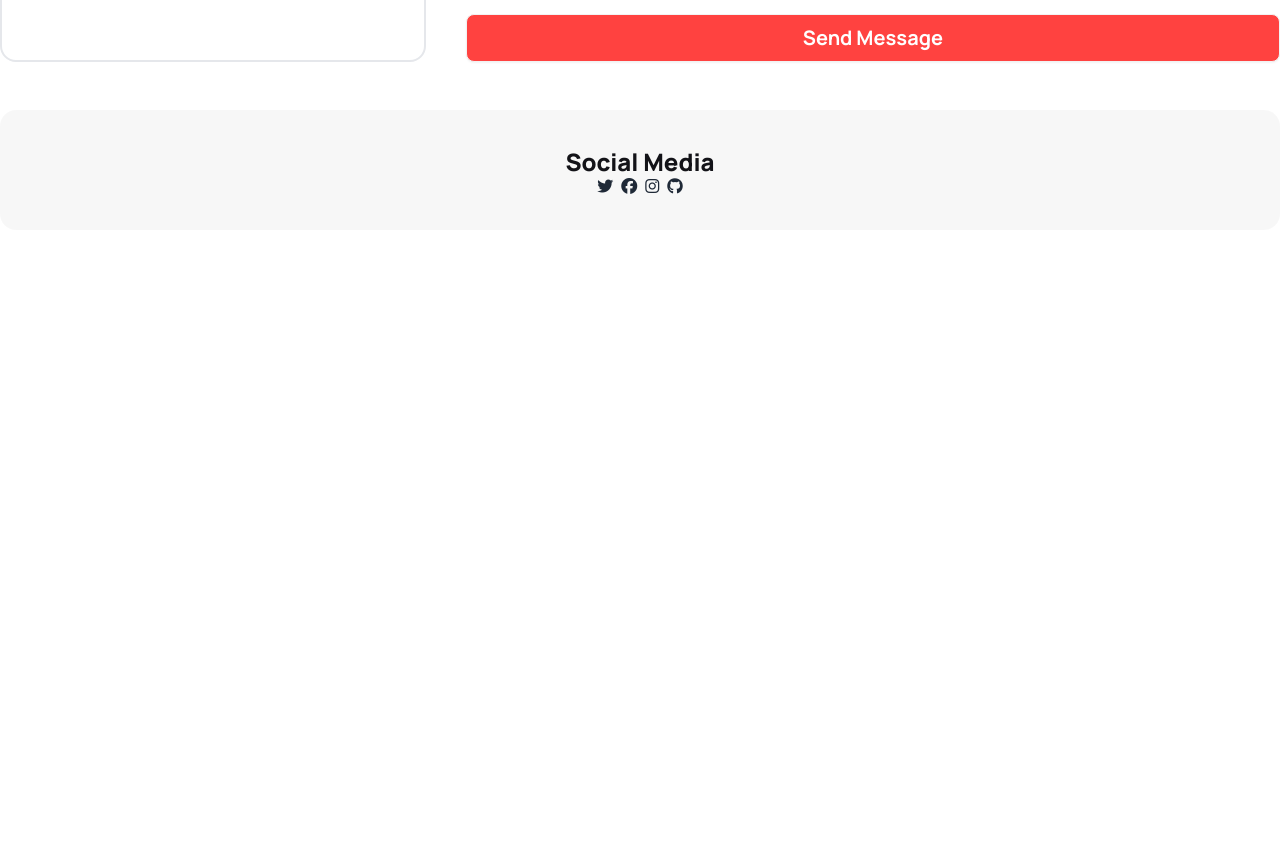
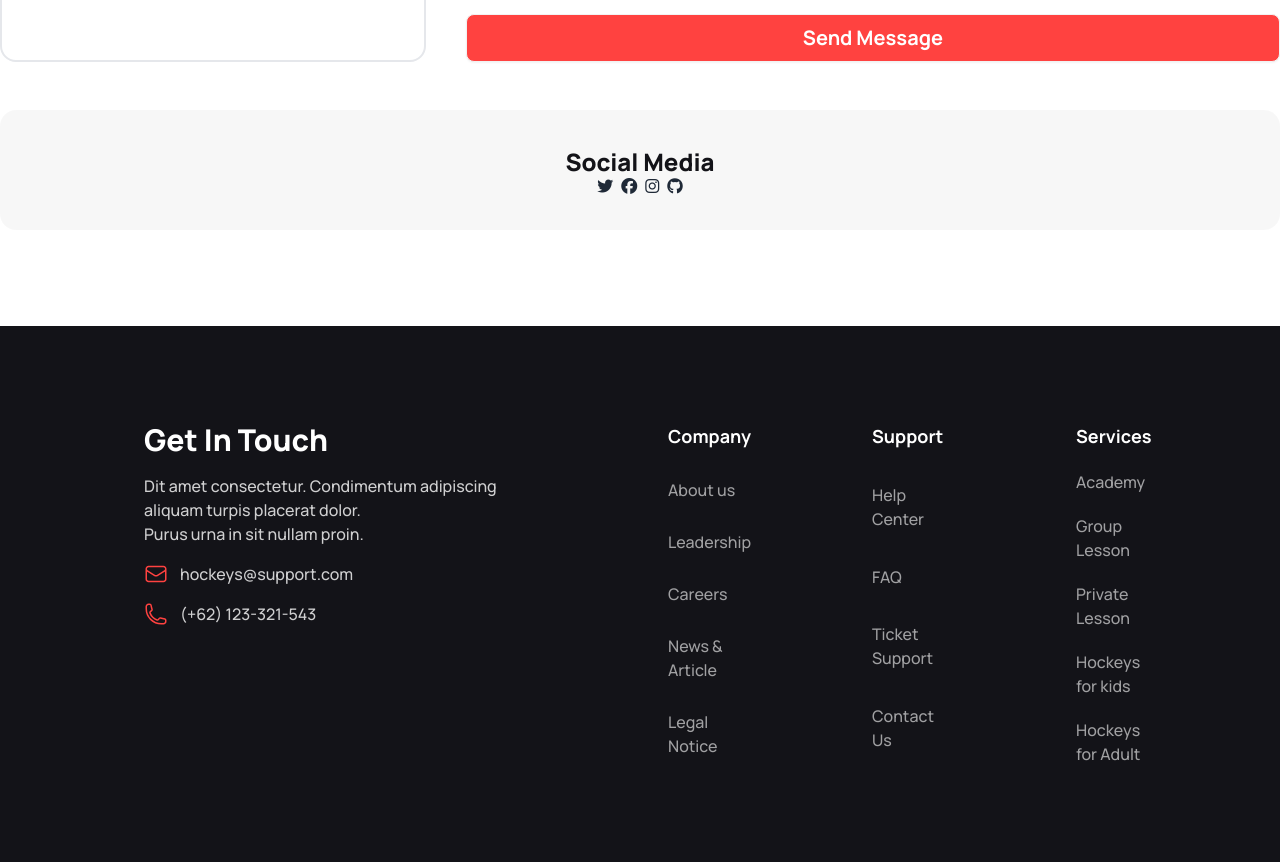
Before and after one commit to muhammadmahfuzmr/Assignment3-B9, a plain HTML site: page index.html in a window 1280 px wide. Shown: the part 4313-5175 px from the top of the page. Before the commit the page ends 4639 px from the top, so only its background shows below. Drawn offline with nearby package versions, Linux system fonts and the light colour scheme.

Commit message:
added footer

```diff
--- a/index.html
+++ b/index.html
@@ -497,8 +497,48 @@
 
             </div>
         </section>
+    </main>
+    <!-- footer section  -->
 
-    </main>
+    <footer class="flex gap-14 flex-col lg:flex-row  bg-[#131318] py-24 px-36">
+        <div class="space-y-4 flex-1 justify-center lg:justify-start text-center lg:text-left">
+            <h2 class="text-3xl font-extrabold text-[#FFFFFF]">Get In Touch</h2>
+            <p class="text-base font-medium text-[#FFFFFFCC]">Dit amet consectetur. Condimentum  adipiscing <br> aliquam turpis placerat dolor. <br> Purus urna in sit nullam proin.</p>
+            <div  class="flex gap-3 items-center justify-center  lg:justify-start">
+                <img src="Images/message.svg" alt="">
+                <p class="text-base font-medium text-[#FFFFFFCC]">hockeys@support.com</p>
+            </div>
+            <div class="flex gap-3 items-center justify-center  lg:justify-start">
+                <img src="Images/phone.svg" alt="">
+                <p class="text-base font-medium text-[#FFFFFFCC]">(+62) 123-321-543</p>
+            </div>
+        </div>
+        <div class="grid grid-cols-2 lg:grid-cols-3 flex-1 gap-y-10 lg:gap-x-36">
+            <nav class="grid grid-flow-row text-center lg:text-left space-y-5">
+                <header class="text-lg text-[#FFFFFF] font-bold">Company</header>
+                <a class="link link-hover text-base text-[#FFFFFF99] font-medium">About us</a>
+                <a class="link link-hover text-base text-[#FFFFFF99] font-medium">Leadership</a>
+                <a class="link link-hover text-base text-[#FFFFFF99] font-medium">Careers</a>
+                <a class="link link-hover text-base text-[#FFFFFF99] font-medium">News & Article</a>
+                <a class="link link-hover text-base text-[#FFFFFF99] font-medium">Legal Notice</a>
+            </nav>
+            <nav class="grid grid-flow-row text-center lg:text-left space-y-5">
+                <header class="text-lg text-[#FFFFFF] font-bold">Support</header>
+                <a class="link link-hover text-base text-[#FFFFFF99] font-medium">Help Center</a>
+                <a class="link link-hover text-base text-[#FFFFFF99] font-medium">FAQ</a>
+                <a class="link link-hover text-base text-[#FFFFFF99] font-medium">Ticket Support</a>
+                <a class="link link-hover text-base text-[#FFFFFF99] font-medium">Contact Us</a>
+            </nav>
+            <nav class="col-span-2 lg:col-span-1 grid  grid-flow-row text-center lg:text-left space-y-5">
+                <header class="text-lg text-[#FFFFFF] font-bold">Services</header>
+                <a class="link link-hover text-base text-[#FFFFFF99] font-medium">Academy</a>
+                <a class="link link-hover text-base text-[#FFFFFF99] font-medium">Group Lesson</a>
+                <a class="link link-hover text-base text-[#FFFFFF99] font-medium">Private Lesson</a>
+                <a class="link link-hover text-base text-[#FFFFFF99] font-medium">Hockeys for kids</a>
+                <a class="link link-hover text-base text-[#FFFFFF99] font-medium">Hockeys for Adult</a>
+            </nav>
+        </div>
+    </footer>
 </body>
 
 </html>
```
Also changed, not shown: Images/message.svg (added), Images/phone.svg (added).
